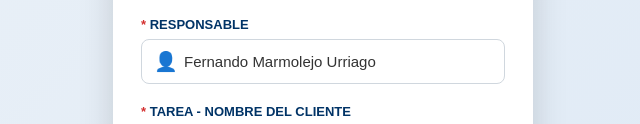
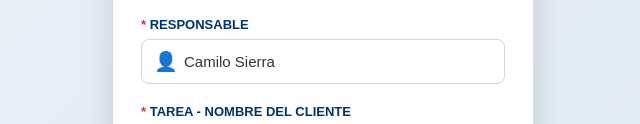
Before and after one commit to fernandomarmolejourriago3-cmd/clinicas, a plain HTML site: page index.html in a window 1280 px wide. Shown: the part 557-681 px from the top of the page, without its empty margins (317-957 px from the left). Drawn offline with Linux system fonts and the light colour scheme.

```diff
--- a/index.html
+++ b/index.html
@@ -674,7 +674,7 @@ button:disabled {
                 <input
                     type="text"
                     id="responsable"
-                    value="Fernando Marmolejo Urriago"
+                    value="Camilo Sierra"
                     required>
 
             </div>
```
